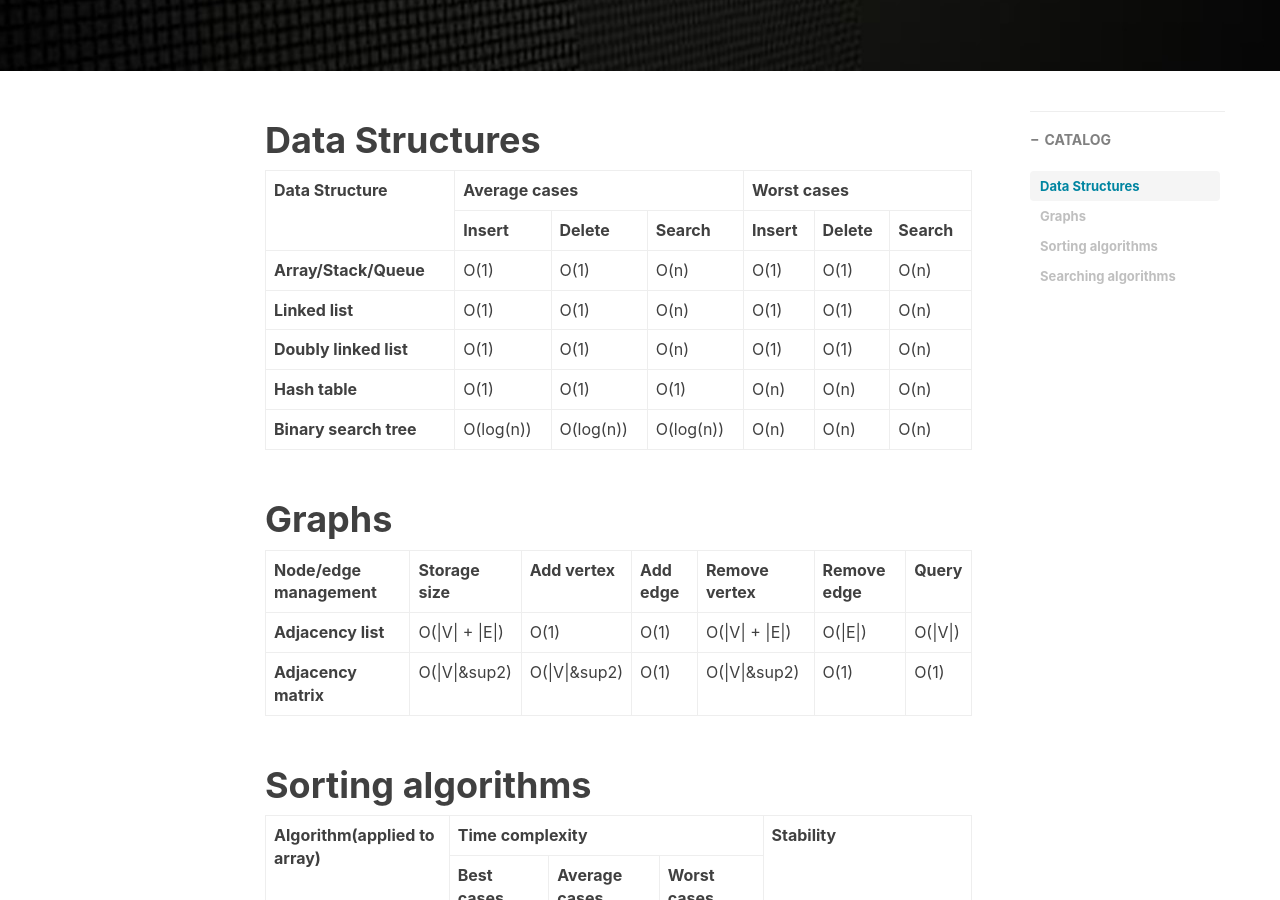
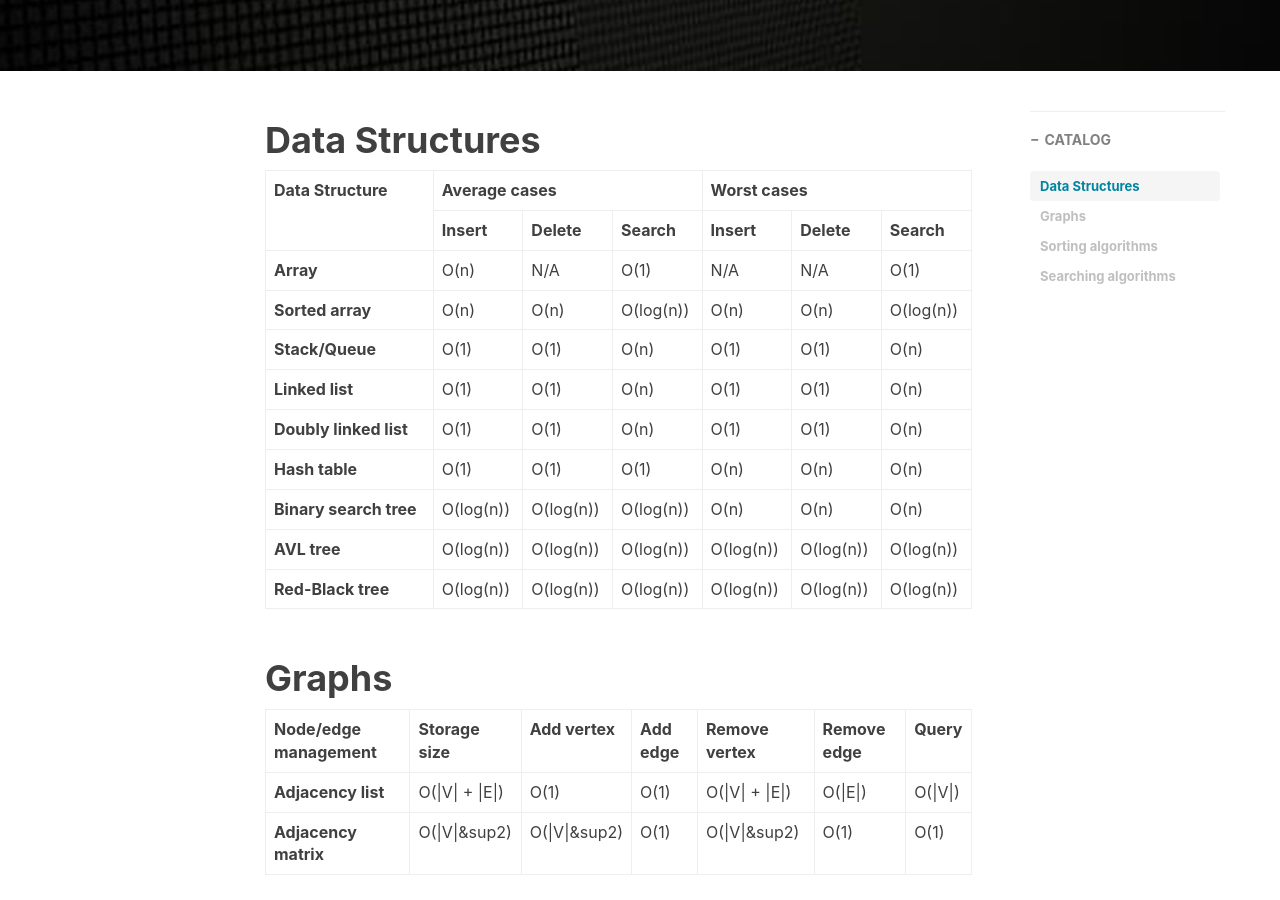
Before and after one commit to Grant6899/Grant6899.github.io, a Jekyll site: the page built from _posts/2018-01-02-Big-O-Cheat-Sheet.md, in a window 1280 px wide and 900 px high, scrolled down 386 px. Built offline with Jekyll 4.4.1, drawn with Linux system fonts in a browser that asks for light colours; nearby versions of some CDN libraries; comment, search, counter and statistics services are not loaded.

Commit message:
Added more data structure

```diff
--- a/_posts/2018-01-02-Big-O-Cheat-Sheet.md
+++ b/_posts/2018-01-02-Big-O-Cheat-Sheet.md
@@ -28,7 +28,25 @@ tags:
         <th>Search</th>
   	</tr>
   	<tr>
-    	<th>Array/Stack/Queue</th>
+    	<th>Array</th>
+        <td>O(n)</td>
+        <td>N/A</td>
+        <td>O(1)</td>
+        <td>N/A</td>
+        <td>N/A</td>
+        <td>O(1)</td>
+  	</tr>
+  	<tr>
+    	<th>Sorted array</th>
+        <td>O(n)</td>
+        <td>O(n)</td>
+        <td>O(log(n))</td>
+        <td>O(n)</td>
+        <td>O(n)</td>
+        <td>O(log(n))</td>
+  	</tr>
+  	<tr>
+    	<th>Stack/Queue</th>
         <td>O(1)</td>
         <td>O(1)</td>
         <td>O(n)</td>
@@ -71,6 +89,24 @@ tags:
         <td>O(n)</td>
         <td>O(n)</td>
         <td>O(n)</td>
+  	</tr>
+  	<tr>
+    	<th>AVL tree</th>
+        <td>O(log(n))</td>
+        <td>O(log(n))</td>
+        <td>O(log(n))</td>
+        <td>O(log(n))</td>
+        <td>O(log(n))</td>
+        <td>O(log(n))</td>
+  	</tr>
+  	<tr>
+    	<th>Red-Black tree</th>
+        <td>O(log(n))</td>
+        <td>O(log(n))</td>
+        <td>O(log(n))</td>
+        <td>O(log(n))</td>
+        <td>O(log(n))</td>
+        <td>O(log(n))</td>
   	</tr>
 </table>
 
```
